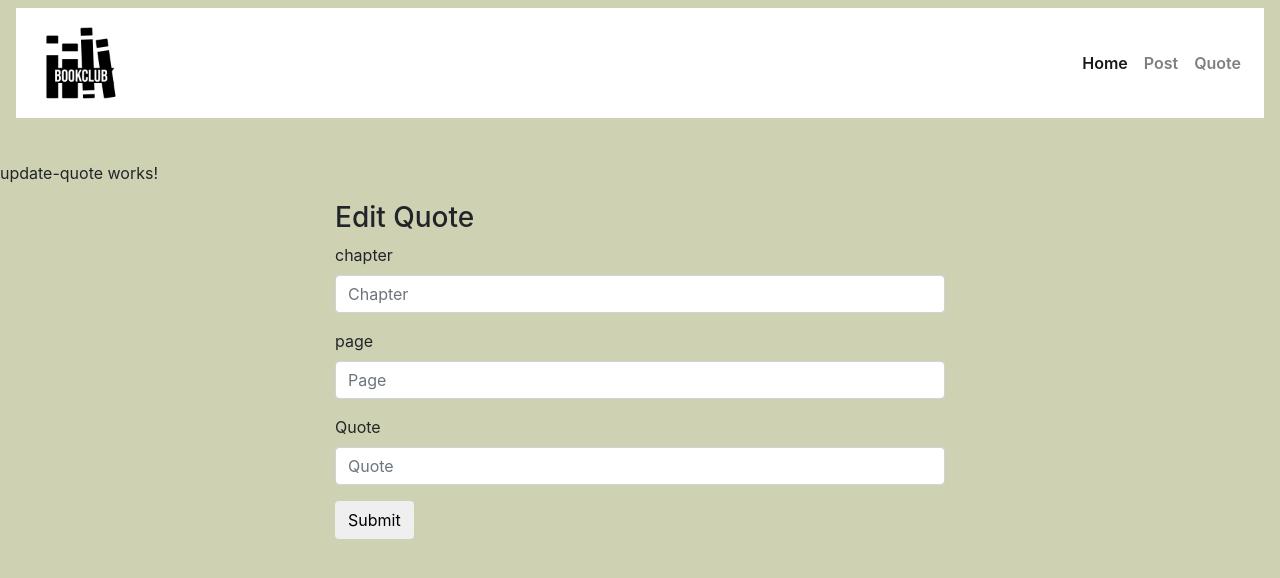
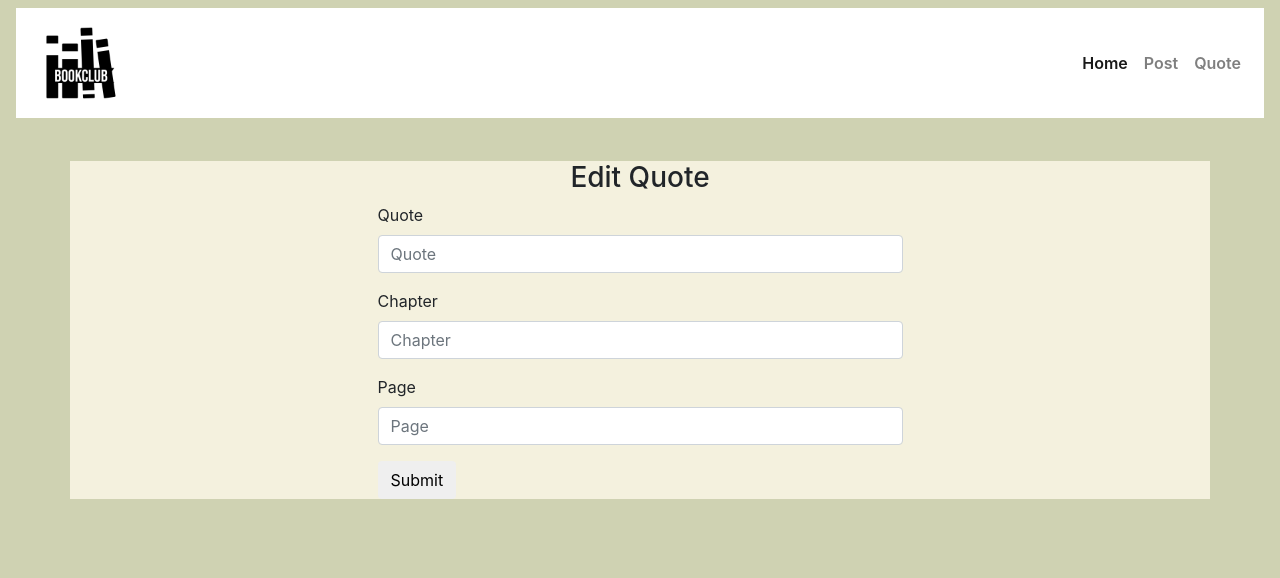
Before and after one commit to yaretzyc/frontend-capstoneproject, an Angular app in the folder bookclub/: page /update-quote/1 in a window 1280 px wide. Shown: the top 578 px of the page. Built offline with nearby package versions, Linux system fonts and the light colour scheme; no server answers.

Commit message:
editing the edits components for book, quote, and post change h3 to align center and added a div around the forms

```diff
--- a/bookclub/src/app/edit-book-details/edit-book-details.component.css
+++ b/bookclub/src/app/edit-book-details/edit-book-details.component.css
@@ -1,3 +1,7 @@
 h3{
     text-align: center;
 }
+
+.container{
+    background-color: #F4F1DE;
+}
--- a/bookclub/src/app/edit-book-details/edit-book-details.component.html
+++ b/bookclub/src/app/edit-book-details/edit-book-details.component.html
@@ -1,3 +1,4 @@
+<div class="container">
 <div class="col-md-6 offset-md-3">
     <h3>Edit Book Details</h3>
     <form (ngSubmit)="onSubmit()">
@@ -70,3 +71,4 @@
       <button class="btn btn-default" type="submit">Submit</button>
   </form>
 </div>
+</div>
--- a/bookclub/src/app/edit-book-details/edit-book-details.component.ts
+++ b/bookclub/src/app/edit-book-details/edit-book-details.component.ts
@@ -12,8 +12,6 @@ export class EditBookDetailsComponent implements OnInit {
 
   bookId: any;
   book: Book = new Book();
-
-
 
   constructor(private bookService: BookService, private route: ActivatedRoute, private router: Router ) { }
 
--- a/bookclub/src/app/edit-post/edit-post.component.css
+++ b/bookclub/src/app/edit-post/edit-post.component.css
@@ -0,0 +1,7 @@
+h3{
+    text-align: center;
+}
+
+.container{
+    background-color: #F4F1DE;
+}
--- a/bookclub/src/app/edit-post/edit-post.component.html
+++ b/bookclub/src/app/edit-post/edit-post.component.html
@@ -1,5 +1,6 @@
+<div class="container">
 <div class="col-md-6 offset-md-3">
-    <h3>Post</h3>
+    <h3>Edit Post</h3>
     <form (ngSubmit)="onSubmit()">
       <div class="form-group">
         <label> Title</label>
@@ -37,3 +38,4 @@
       <button class="btn btn-default" type="submit">Submit</button>
     </form>
   </div>
+</div>
--- a/bookclub/src/app/update-quote/update-quote.component.css
+++ b/bookclub/src/app/update-quote/update-quote.component.css
@@ -0,0 +1,6 @@
+h3{
+    text-align: center;
+}
+.container{
+    background-color: #F4F1DE;
+}
--- a/bookclub/src/app/update-quote/update-quote.component.html
+++ b/bookclub/src/app/update-quote/update-quote.component.html
@@ -1,31 +1,33 @@
- <p>update-quote works!</p>
-
+<div class="container">
 <div class="col-md-6 offset-md-3">
     <h3> Edit Quote </h3>
     <form (ngSubmit) = "onSubmit()">
     <!--  -->
 
+    <div class="form-group">
+            <label> Quote </label>
+            <input type="text" class ="form-control" id = "quo"
+                [(ngModel)] = "quotes.quote" name = "quo" placeholder="Quote" >
+        </div>
 
         <div class="form-group">
-            <label> chapter</label>
+            <label> Chapter </label>
             <input type="text" class ="form-control" id = "ch"
                 [(ngModel)] = "quotes.chapter" name = "ch" placeholder="Chapter">
         </div>
 
         <div class="form-group">
-            <label> page </label>
+            <label> Page </label>
             <input type="text" class ="form-control" id = "page"
                 [(ngModel)] = "quotes.page" name = "page" placeholder="Page">
         </div>
 
-        <div class="form-group">
-            <label> Quote </label>
-            <input type="text" class ="form-control" id = "quo"
-                [(ngModel)] = "quotes.quote" name = "quo" placeholder="Quote" >
-        </div>
+
 
 
         <button class = "btn btn-default" type ="submit">Submit</button>
 
     </form>
     </div>
+
+</div>
```
